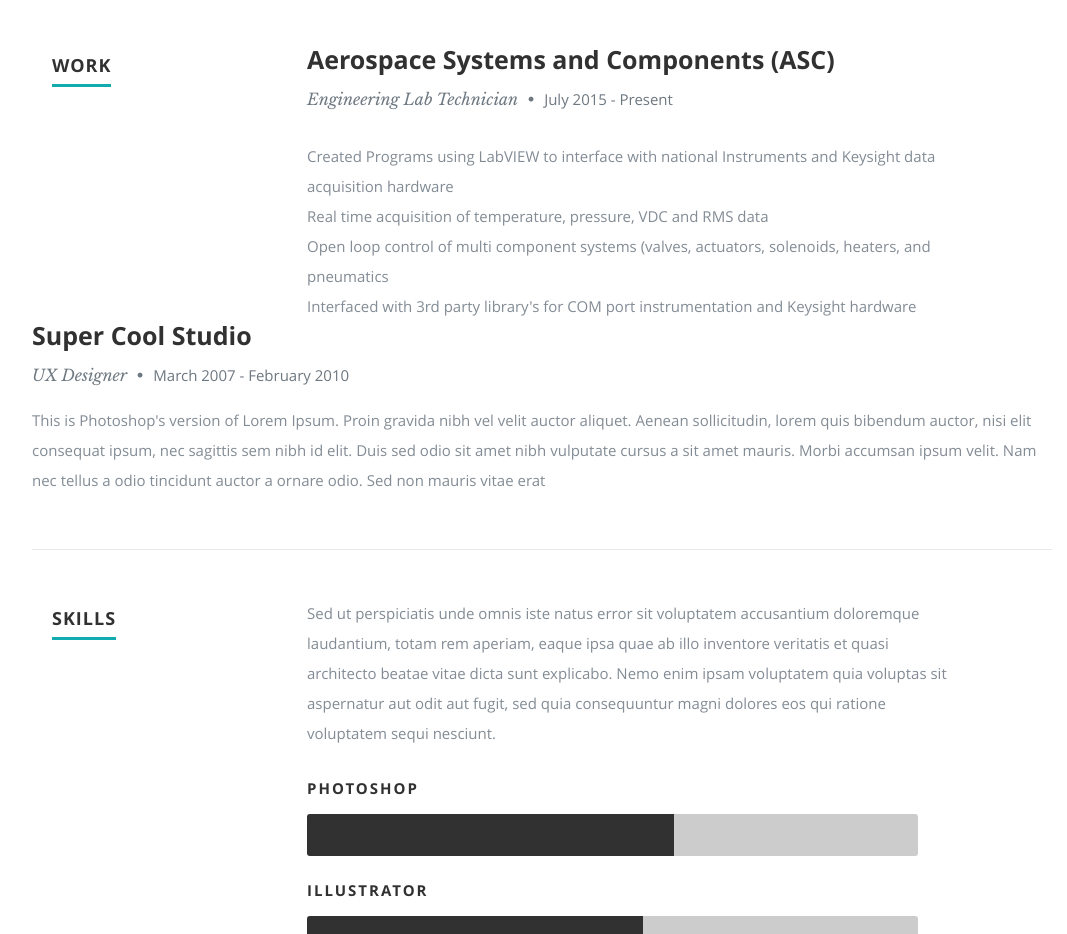
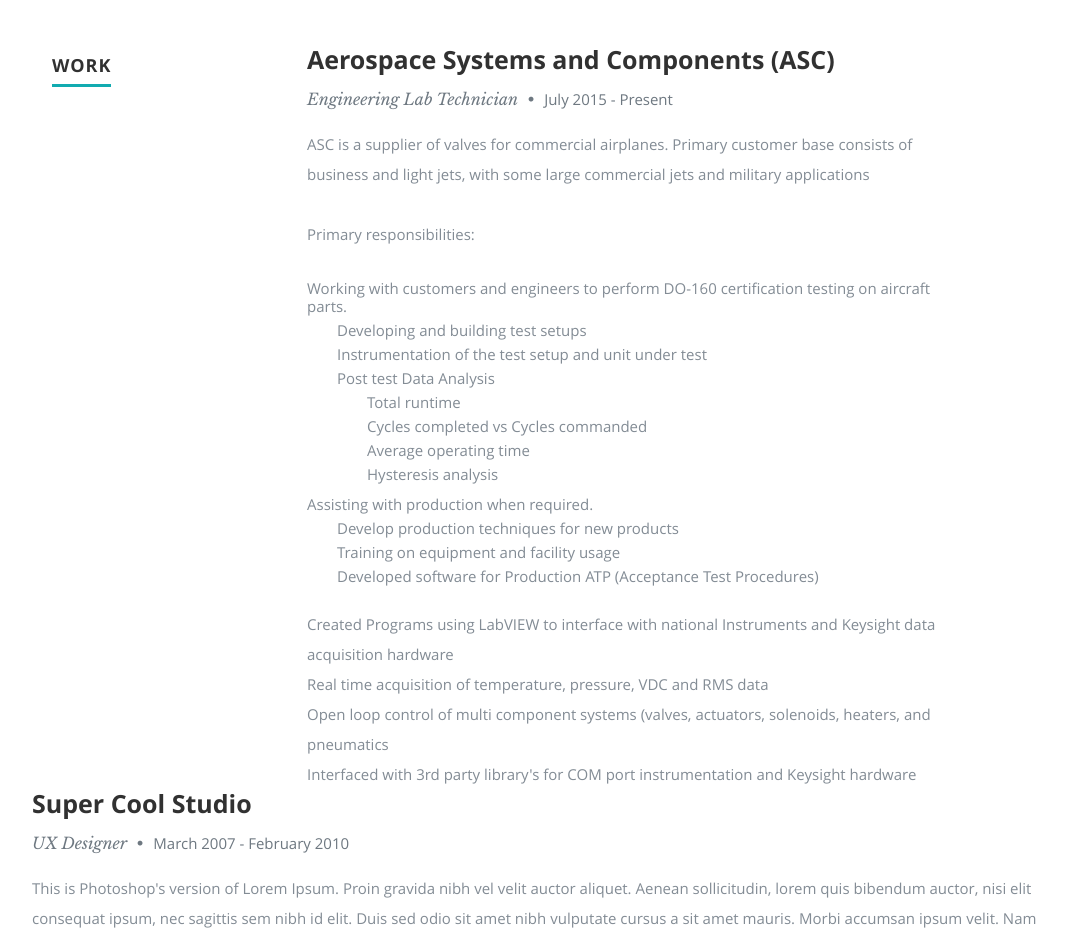
Before and after one commit to mccartney-joseph/mccartney-joseph.github.io, a plain HTML site: page index.html in a window 1280 px wide. Shown: the part 1668-2602 px from the top of the page, without its empty margins (98-1165 px from the left). Drawn offline with nearby package versions, Linux system fonts and the light colour scheme.

Commit message:
Updating work history (testing notepad++ as commit edittor)

```diff
--- a/index.html
+++ b/index.html
@@ -191,7 +191,45 @@
                   <h3>Aerospace Systems and Components (ASC)</h3>
                   <p class="info">Engineering Lab Technician <span>&bull;</span> <em class="date">July 2015 - Present</em></p>
 
-                  <p>
+                <p>
+                    <span>
+                        ASC is a supplier of valves for commercial airplanes.
+                        Primary customer base consists of business and light jets, with some large commercial jets and military applications
+                    </span>
+                </p>
+                    <p>
+                    Primary responsibilities:
+                    <ul>
+                        <li>
+                            Working with customers and engineers to perform DO-160 certification testing on aircraft parts.
+                                <ul>
+                                    <li>Developing and building test setups</li>
+                                    <li>Instrumentation of the test setup and unit under test</li>
+                                    <li>
+                                        Post test Data Analysis
+                                            <ul>
+                                                <li>Total runtime</li>
+                                                <li>Cycles completed vs Cycles commanded</li>
+                                                <li>Average operating time</li>
+                                                <li>Hysteresis analysis</li>
+                                            </ul>
+                                    </li>
+
+                                </ul>
+                        </li>
+                        <li>
+                            Assisting with production when required.
+                                <ul>
+                                    <li>Develop production techniques for new products</li>
+                                    <li>Training on equipment and facility usage</li>
+                                    <li>Developed software for Production ATP (Acceptance Test Procedures)</li>
+
+                                </ul>
+                        </li>
+
+                    </ul>
+
+
                 <div class="work_bullet_point_container"
                   <div class="work_bullet">
                   Created Programs using LabVIEW to interface with national Instruments and Keysight data acquisition hardware
```
